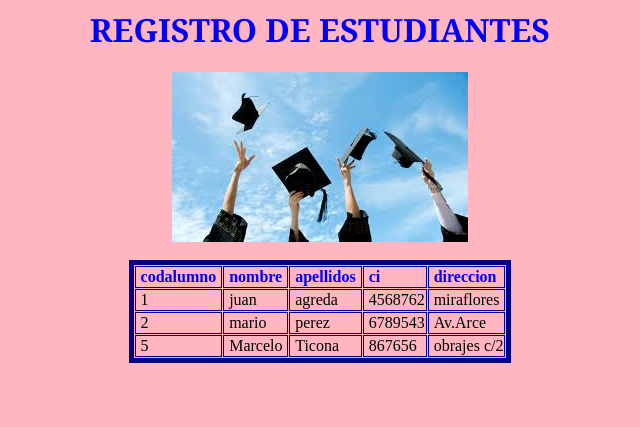
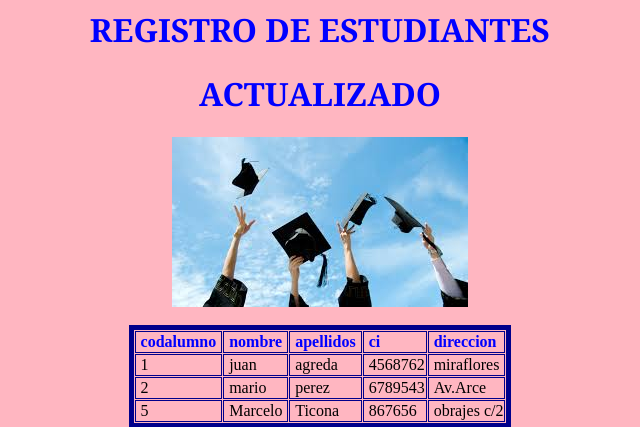
Before and after one commit to SusanValda/Ejemplo, a PHP site: page / in a window 1280 px wide. Shown: the top 427 px of the page, without its empty margins (320-960 px from the left). Run offline with PHP 8.4, Linux system fonts and the light colour scheme; data comes from the database, SQL or seed files in the repository.

Commit message:
Actualizando título

```diff
--- a/index.php
+++ b/index.php
@@ -4,6 +4,7 @@
 </head>
 <body  bgcolor="#ffb6c1">
 <H1><center><font face="Georgia" color="blue">REGISTRO DE ESTUDIANTES</font></center> </H1>
+<H1><center><font face="Georgia" color="blue">ACTUALIZADO</font></center> </H1>
 <center><img src="estu.jpg" ></center>
 <br>
 <?php
```
